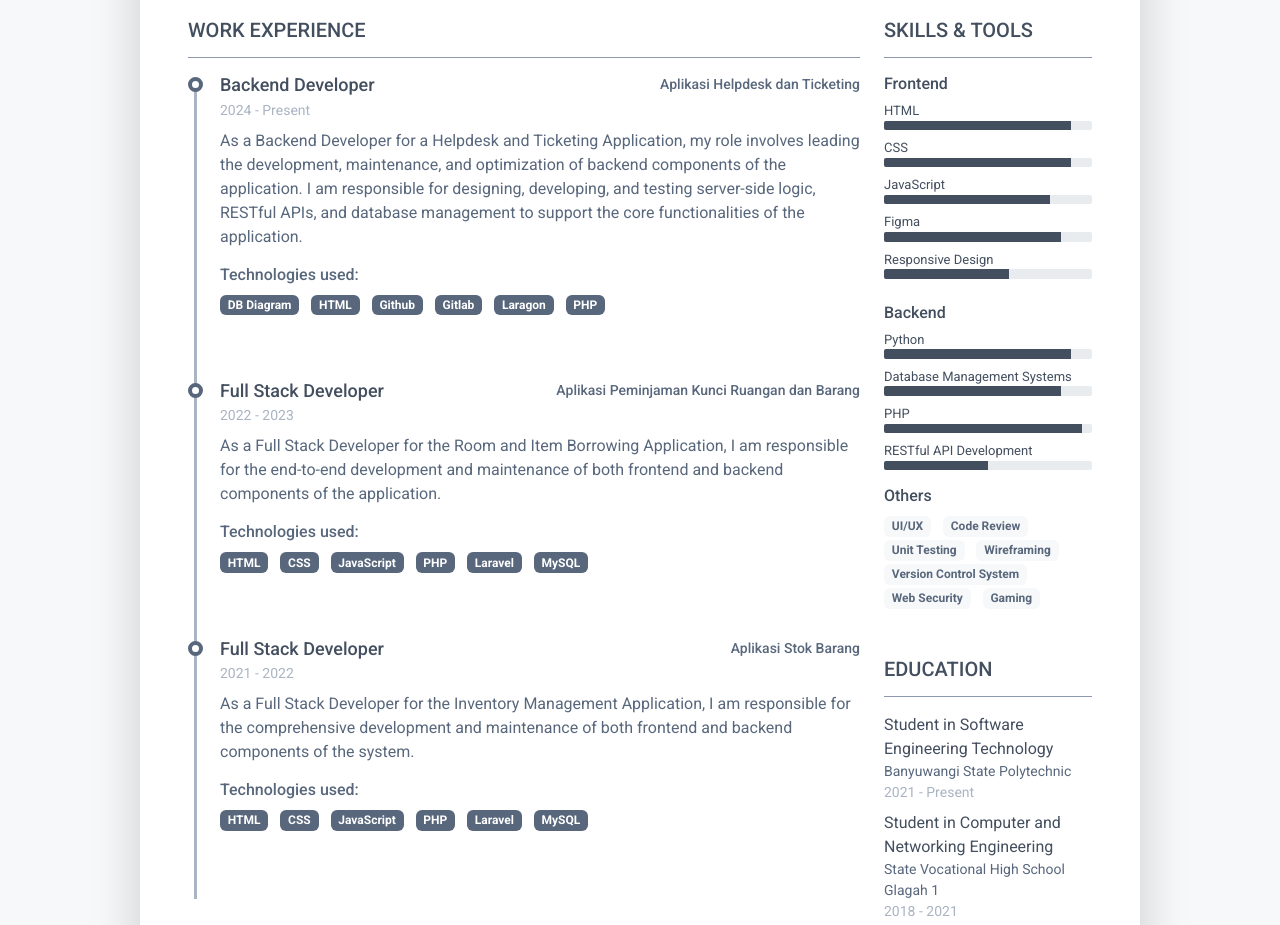
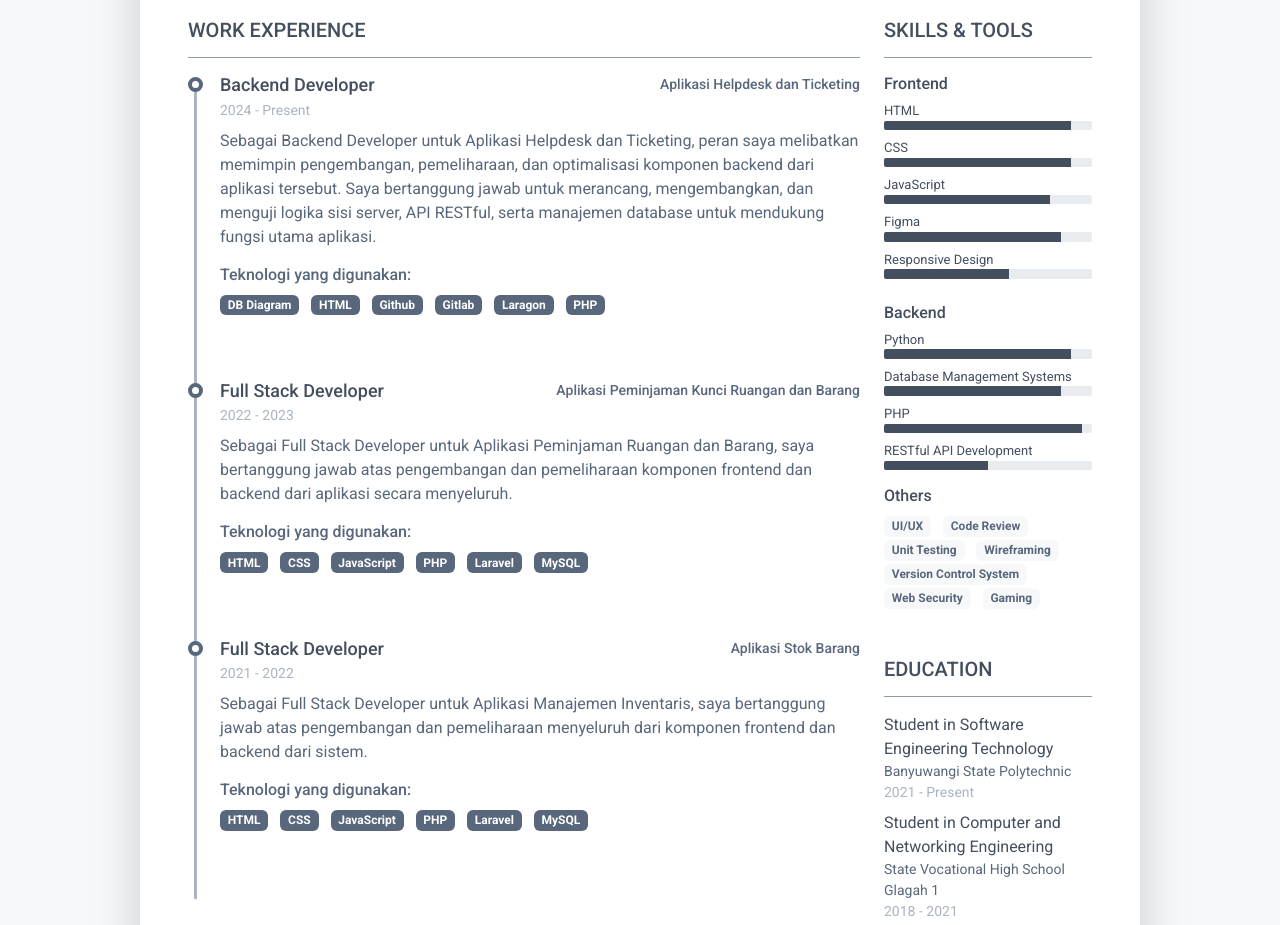
Before and after one commit to hechr4z/tugas2-fswd-arkatama-public, a plain HTML site: page index.html in a window 1280 px wide. Shown: the part 480-1405 px from the top of the page. Drawn offline with Linux system fonts and the light colour scheme.

Commit message:
Update index.html

```diff
--- a/index.html
+++ b/index.html
@@ -78,7 +78,7 @@
 										    <div class="resume-position-time">2024 - Present</div>
 									    </div><!--//resume-timeline-item-header-->
 									    <div class="resume-timeline-item-desc">
-										    <p>As a Backend Developer for a Helpdesk and Ticketing Application, my role involves leading the development, maintenance, and optimization of backend components of the application. I am responsible for designing, developing, and testing server-side logic, RESTful APIs, and database management to support the core functionalities of the application.</p>
+										    <p>Sebagai Backend Developer untuk Aplikasi Helpdesk dan Ticketing, peran saya melibatkan memimpin pengembangan, pemeliharaan, dan optimalisasi komponen backend dari aplikasi tersebut. Saya bertanggung jawab untuk merancang, mengembangkan, dan menguji logika sisi server, API RESTful, serta manajemen database untuk mendukung fungsi utama aplikasi.</p>
 										    <!-- <h4 class="resume-timeline-item-desc-heading font-weight-bold">Achievements:</h4>
 										    <p>Praesentium voluptatum deleniti atque corrupti quos dolores et quas molestias excepturi sint occaecati cupiditate non provident.</p>
 										    <ul>
@@ -87,7 +87,7 @@
 											    <li>Blanditiis praesentium voluptatum deleniti atque corrupti.</li>
 											    <li>Maecenas tempus tellus eget.</li>
 										    </ul> -->
-										    <h4 class="resume-timeline-item-desc-heading font-weight-bold">Technologies used:</h4>
+										    <h4 class="resume-timeline-item-desc-heading font-weight-bold">Teknologi yang digunakan:</h4>
 										    <ul class="list-inline">
 											    <li class="list-inline-item"><span class="badge bg-secondary badge-pill">DB Diagram</span></li>
 											    <li class="list-inline-item"><span class="badge bg-secondary badge-pill">HTML</span></li>
@@ -110,10 +110,10 @@
 										    <div class="resume-position-time">2022 - 2023</div>
 									    </div><!--//resume-timeline-item-header-->
 									    <div class="resume-timeline-item-desc">
-										    <p>As a Full Stack Developer for the Room and Item Borrowing Application, I am responsible for the end-to-end development and maintenance of both frontend and backend components of the application.</p>
+										    <p>Sebagai Full Stack Developer untuk Aplikasi Peminjaman Ruangan dan Barang, saya bertanggung jawab atas pengembangan dan pemeliharaan komponen frontend dan backend dari aplikasi secara menyeluruh.</p>
 										    <!-- <h4 class="resume-timeline-item-desc-heading font-weight-bold">Achievements</h4>
 										    <p>Cum sociis natoque penatibus et magnis dis parturient montes, nascetur ridiculus mus. Donec quam felis, ultricies nec, pellentesque eu, pretium quis, sem.</p> -->
-										    <h4 class="resume-timeline-item-desc-heading font-weight-bold">Technologies used:</h4>
+										    <h4 class="resume-timeline-item-desc-heading font-weight-bold">Teknologi yang digunakan:</h4>
 										    <ul class="list-inline">
 											    <li class="list-inline-item"><span class="badge bg-secondary badge-pill">HTML</span></li>
 											    <li class="list-inline-item"><span class="badge bg-secondary badge-pill">CSS</span></li>
@@ -136,8 +136,8 @@
 										    <div class="resume-position-time">2021 - 2022</div>
 									    </div><!--//resume-timeline-item-header-->
 									    <div class="resume-timeline-item-desc">
-										    <p>As a Full Stack Developer for the Inventory Management Application, I am responsible for the comprehensive development and maintenance of both frontend and backend components of the system.</p>
-										    <h4 class="resume-timeline-item-desc-heading font-weight-bold">Technologies used:</h4>
+										    <p>Sebagai Full Stack Developer untuk Aplikasi Manajemen Inventaris, saya bertanggung jawab atas pengembangan dan pemeliharaan menyeluruh dari komponen frontend dan backend dari sistem.</p>
+										    <h4 class="resume-timeline-item-desc-heading font-weight-bold">Teknologi yang digunakan:</h4>
 										    <ul class="list-inline">
 											    <li class="list-inline-item"><span class="badge bg-secondary badge-pill">HTML</span></li>
 											    <li class="list-inline-item"><span class="badge bg-secondary badge-pill">CSS</span></li>
@@ -161,7 +161,7 @@
 									    </div>//resume-timeline-item-header -->
 									    <!-- <div class="resume-timeline-item-desc">
 										    <p>Role description goes here ipsum dolor sit amet, consectetuer adipiscing elit. Aenean commodo ligula eget dolor. Aenean massa. Cum sociis natoque penatibus et magnis dis parturient montes, nascetur ridiculus mus. Donec quam felis, ultricies nec. Fusce vulputate eleifend sapien. Vestibulum purus quam, scelerisque ut, mollis sed, nonummy id, metus. Nullam accumsan lorem in dui. Cras ultricies mi eu turpis hendrerit fringilla. Vestibulum.</p>
-										    <h4 class="resume-timeline-item-desc-heading font-weight-bold">Technologies used:</h4>
+										    <h4 class="resume-timeline-item-desc-heading font-weight-bold">Teknologi yang digunakan:</h4>
 										    <ul class="list-inline">
 											    <li class="list-inline-item"><span class="badge bg-secondary badge-pill">Ruby on Rails</span></li>
 											    <li class="list-inline-item"><span class="badge bg-secondary badge-pill">jQuery</span></li>
```
